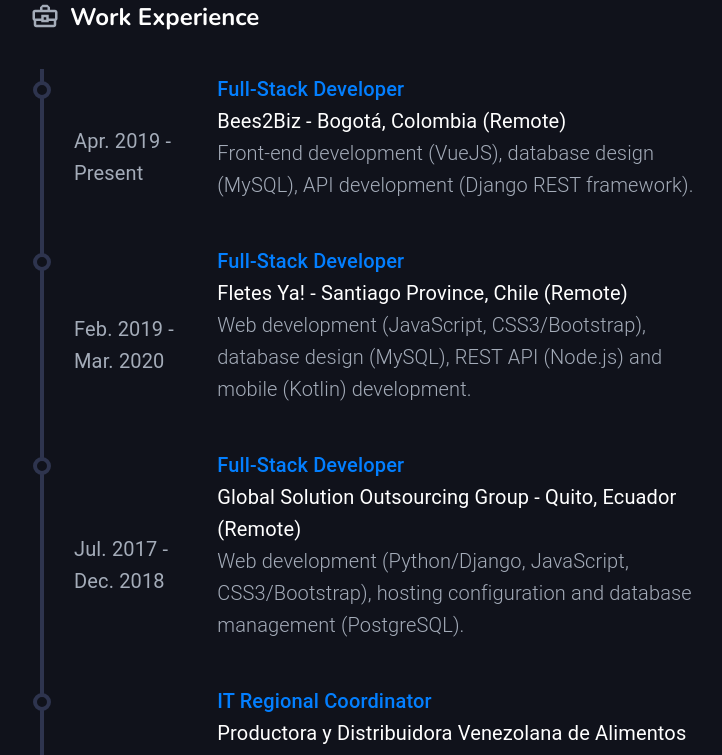
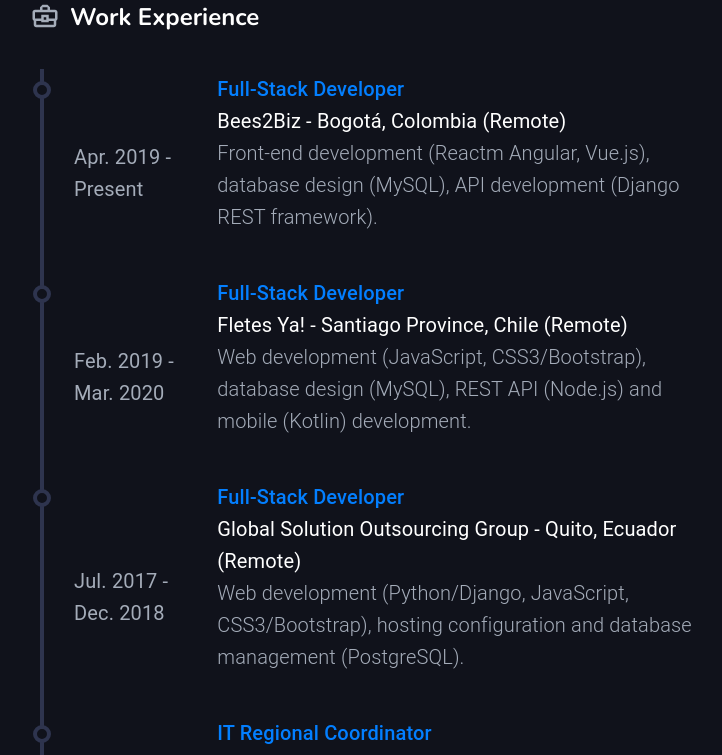
Before and after one commit to roberthdg/Portfolio-NextJS, a Next.js app: page /about in a window 1280 px wide. Shown: the part 840-1595 px from the top of the page, without its empty margins (312-1034 px from the left). Built offline with nearby package versions, Linux system fonts and the light colour scheme.

Commit message:
Actualizado Resume

```diff
--- a/components/content/Resume.js
+++ b/components/content/Resume.js
@@ -11,7 +11,7 @@
 const iconStyle = {color: 'rgb(164,172,185)', fontSize: '30', position:'absolute', marginLeft: '-10px'}
 
 const workExperience = [
-  {year: 'Apr. 2019 - Present', title: 'Full-Stack Developer', name: 'Bees2Biz - Bogotá, Colombia (Remote)', description: 'Front-end development (VueJS), database design (MySQL), API development (Django REST framework).'},
+  {year: 'Apr. 2019 - Present', title: 'Full-Stack Developer', name: 'Bees2Biz - Bogotá, Colombia (Remote)', description: 'Front-end development (Reactm Angular, Vue.js), database design (MySQL), API development (Django REST framework).'},
   {year: 'Feb. 2019 - Mar. 2020', title: 'Full-Stack Developer', name: 'Fletes Ya! - Santiago Province, Chile (Remote)', description: 'Web development (JavaScript, CSS3/Bootstrap), database design (MySQL), REST API (Node.js) and mobile (Kotlin) development.'},
   {year: 'Jul. 2017 - Dec. 2018', title: 'Full-Stack Developer', name: 'Global Solution Outsourcing Group - Quito, Ecuador (Remote)', description: 'Web development (Python/Django, JavaScript, CSS3/Bootstrap), hosting configuration and database management (PostgreSQL).'},
   {year: 'Mar. 2016 - Apr. 2017', title: 'IT Regional Coordinator', name: 'Productora y Distribuidora Venezolana de Alimentos S.A. - Nueva Esparta, Venezuela', description: 'Network installation, server configuration (Ubuntu server), database management, systems testing and supervision.'},
```
